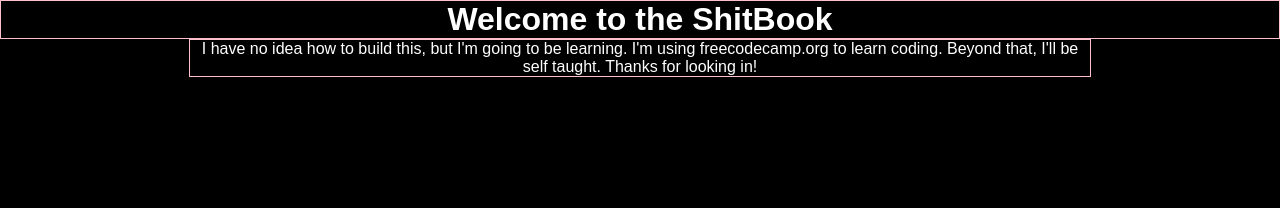
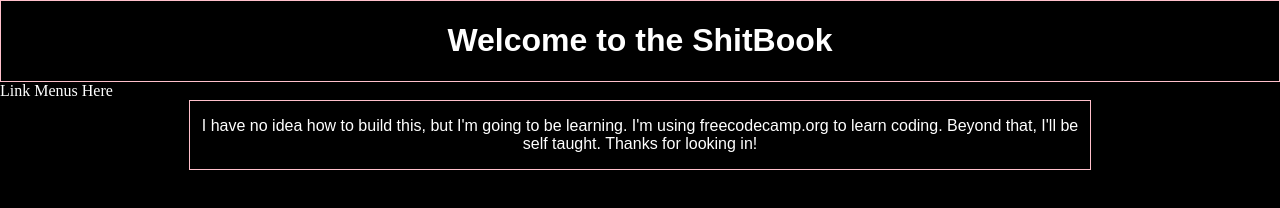
Before and after one commit to evansryan/shitbook, a plain HTML site: page index.html in a window 1280 px wide. Drawn offline with Linux system fonts and the light colour scheme.

Commit message:
css content updates

```diff
--- a/css/stylesheet.css
+++ b/css/stylesheet.css
@@ -6,7 +6,7 @@ body {
     color: white;
 }
 
-.welcome {
+.title {
     margin: 0 auto;
     font-family: Arial, Helvetica, sans-serif;
     border: 1px solid pink;
--- a/index.html
+++ b/index.html
@@ -4,8 +4,15 @@
     <link rel="stylesheet" href="css/stylesheet.css">
     <title>The ShitBook</title>
     <body>
-        <h1 class="welcome">Welcome to the ShitBook</h1>
-        <p class="intro">I have no idea how to build this, but I'm going to be learning. I'm using freecodecamp.org to learn coding. Beyond that, I'll be self taught. Thanks for looking in!</p>
+        <div class="title">
+            <h1>Welcome to the ShitBook</h1>
+        </div>
+        <div>
+        Link Menus Here
+        </div>
+        <div class="intro">
+            <p>I have no idea how to build this, but I'm going to be learning. I'm using freecodecamp.org to learn coding. Beyond that, I'll be self taught. Thanks for looking in!</p>
+        </div>
     </body>
 </head>
 </html>
```
